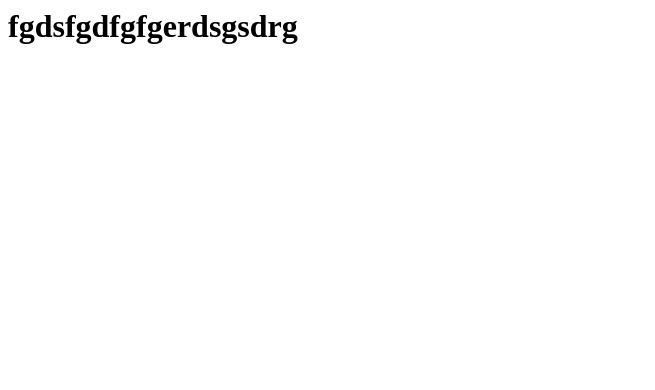
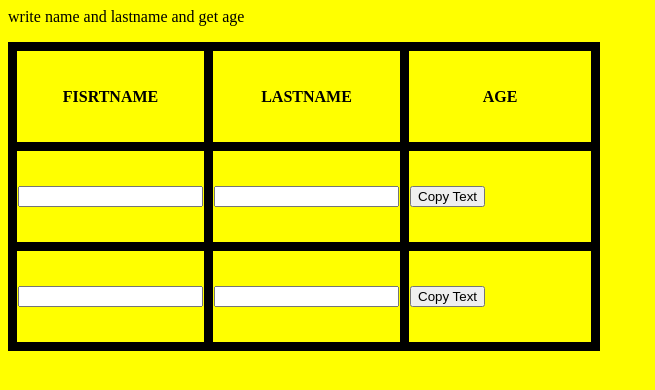
Before and after one commit to LiaHar/homework2, a plain HTML site: page index.html in a window 1280 px wide. Shown: the whole page, without its empty margins (0-655 px from the left). Drawn offline with Linux system fonts and the light colour scheme.

Commit message:
initial commit

```diff
--- /dev/null
+++ b/homework2.css
@@ -0,0 +1,11 @@
+body {
+    background-color: yellow;
+}
+table, th, td {
+    border: 9px solid black;
+    border-collapse: collapse;
+}
+tr, td, th{
+    width: 180px;
+    height: 100px;
+}
--- a/homework2.js
+++ b/homework2.js
@@ -0,0 +1,15 @@
+
+
+function myFunction () {
+    const anun = document.getElementById("vercnelanun").value;
+    const azganun = document.getElementById("vercnelazganun").value;
+const age = anun.length + azganun.length;
+document.getElementById("inchage").innerHTML = age;
+};
+
+function myFunction2 () {
+    const anun = document.getElementById("vercnelanun1").value;
+    const azganun = document.getElementById("vercnelazganun1").value;
+const age = anun.length + azganun.length;
+document.getElementById("inchage2").innerHTML = age;
+};
--- a/index.html
+++ b/index.html
@@ -1 +1,36 @@
-<h1>fgdsfgdfgfgerdsgsdrg</h1>
+<html>
+    <head>
+        <title>
+            HOMEWORK2!!!
+        </title>
+        <link rel="stylesheet" href = "homework2.css">
+    </head>
+    <body>
+        <script src = "homework2.js"></script>
+        <p>write name and lastname and get age</p>
+        <table class = "sexan">
+            <tr class = "1row">
+                <th>FISRTNAME</th>
+                <th>LASTNAME</th>
+                <th>AGE</th>
+            </tr>
+
+            <tr>
+                <td><input type="text" name="firstname" id="vercnelanun"><br>
+
+                </td>
+                <td><input type="text" name="firstname"id="vercnelazganun"><br>
+
+                </td>
+                <td id = "inchage"><button onclick="myFunction()">Copy Text</button></td>
+            </tr>
+
+            <tr>
+                <td><input type="text" name="firstname1" id="vercnelanun1"><br></td>
+                <td><input type="text" name="firstname1" id="vercnelazganun1"><br></td>
+                <td id="inchage2"><button onclick="myFunction2()">Copy Text</button></td>
+            </tr>
+
+        </table>
+    </body>
+</html>
```
